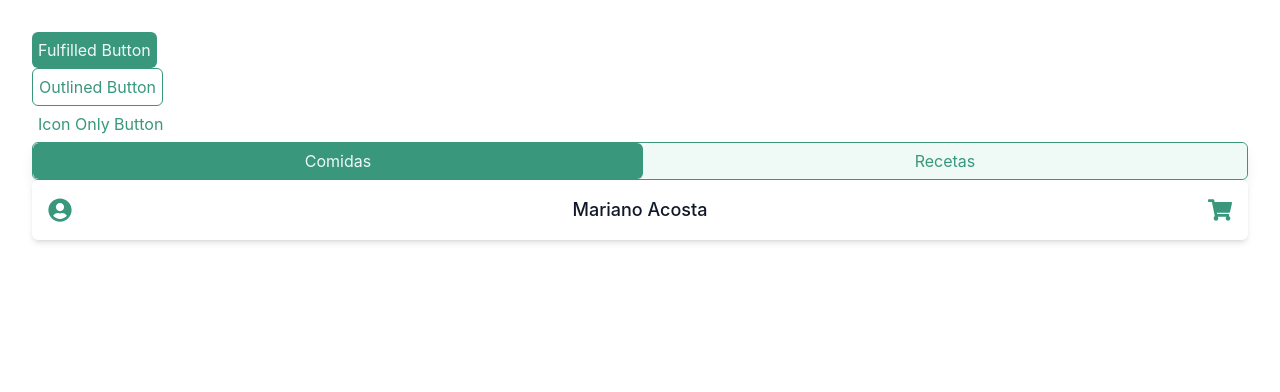
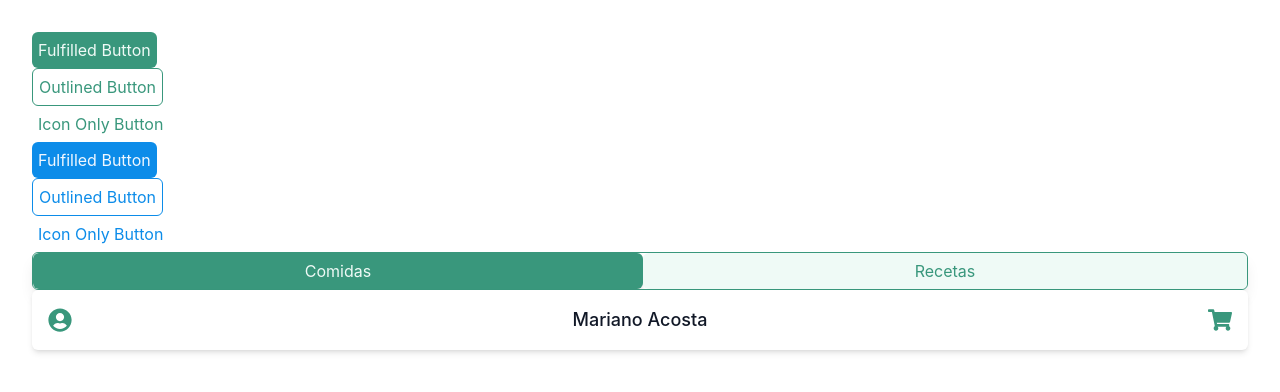
Before and after one commit to n-mangini/comidas-ya, a React (Create React App) app: page / in a window 1280 px wide. Shown: the top 392 px of the page. Built offline with nearby package versions, Linux system fonts and the light colour scheme.

Commit message:
fix: Button colours variant

```diff
--- a/src/App.tsx
+++ b/src/App.tsx
@@ -6,17 +6,30 @@ import TopBar from "./components/common/TopBar";
 function App() {
     return (
         <div className="p-8">
-            <Button variant="fulfilled" icon="/path/to/icon.svg" show_icon={false} show_text={true}>
+            <Button variant="fulfilled" variantType="primary" icon="/path/to/icon.svg" show_icon={false} show_text={true}>
                 Fulfilled Button
             </Button>
 
-            <Button variant="outlined" show_icon={false} show_text={true}>
+            <Button variant="outlined" variantType="primary" show_icon={false} show_text={true}>
                 Outlined Button
             </Button>
 
-            <Button variant="ghost" icon="" show_icon={false} show_text={true}>
+            <Button variant="ghost" variantType="primary" icon="" show_icon={false} show_text={true}>
                 Icon Only Button
             </Button>
+
+            <Button variant="fulfilled" variantType="secondary" icon="/path/to/icon.svg" show_icon={false} show_text={true}>
+                Fulfilled Button
+            </Button>
+
+            <Button variant="outlined" variantType="secondary" show_icon={false} show_text={true}>
+                Outlined Button
+            </Button>
+
+            <Button variant="ghost" variantType="secondary" icon="" show_icon={false} show_text={true}>
+                Icon Only Button
+            </Button>
+
             <SwitchBar />
             <TopBar  address={"Mariano Acosta"}/>
         </div>
--- a/src/components/common/Button/index.tsx
+++ b/src/components/common/Button/index.tsx
@@ -4,44 +4,91 @@ import {cva, VariantProps} from "class-variance-authority";
 const buttonVariant = cva("rounded-md px-1.5 py-1.5 flex items-center justify-center", {
     variants: {
         variant: {
-            fulfilled: [
+            fulfilled: "",
+            outlined: "",
+            ghost: "bg-transparent",
+        },
+        variantType: {
+            primary: "",
+            secondary: "",
+            tertiary: "",
+        },
+        state: {
+            enabled: "",
+            disabled: "cursor-not-allowed",
+            longPress: "",
+        },
+    },
+    compoundVariants: [
+        //Primary
+        {
+            variant: "fulfilled",
+            variantType: "primary",
+            class: [
                 "bg-primary-500 text-primary-50",
                 "active:bg-primary-800 active:text-primary-200",
-                "disabled:bg-primary-100 disabled:text-primary-200", // Disabled state styles
+                "disabled:bg-primary-100 disabled:text-primary-200"
             ],
-            outlined: [
+        },
+        {
+            variant: "outlined",
+            variantType: "primary",
+            class: [
                 "border border-primary-500 text-primary-500",
                 "active:border-primary-800 active:text-primary-800",
                 "disabled:border-primary-200 disabled:text-primary-200",
             ],
-            ghost: [
-                "bg-transparent text-primary-500",
+        },
+        {
+            variant: "ghost",
+            variantType: "primary",
+            class: [
+                "text-primary-500",
                 "active:bg-primary-50 active:text-primary-800",
                 "disabled:text-primary-200 disabled:cursor-not-allowed",
             ],
         },
 
-/*        variantType: {
-            primary: "bg-primary-500 border-primary-500 text-primary-500",
-            secondary: "bg-secondary-500 border-secondary-500 text-secondary-500",
-            tertiary: "bg-neutral-500 border-neutral-500 text-neutral-500",
-        },*/
-        state: {
-            enabled: "",
-            disabled: "disabled:opacity-50 cursor-not-allowed",
-            longPress: "bg-opacity-80",
+        //Secondary
+        {
+            variant: "fulfilled",
+            variantType: "secondary",
+            class: [
+                "bg-secondary-500 text-secondary-50",
+                "active:bg-secondary-800 active:text-secondary-200",
+                "disabled:bg-secondary-100 disabled:text-secondary-200",
+            ],
         },
-    },
+        {
+            variant: "outlined",
+            variantType: "secondary",
+            class: [
+                "border border-secondary-500 text-secondary-500",
+                "active:border-secondary-800 active:text-secondary-800",
+                "disabled:border-secondary-200 disabled:text-secondary-200",
+            ],
+        },
+        {
+            variant: "ghost",
+            variantType: "secondary",
+            class: [
+                "text-secondary-500",
+                "active:bg-secondary-50 active:text-secondary-800",
+                "disabled:text-secondary-200 disabled:cursor-not-allowed",
+            ],
+        },
+    ],
+
     defaultVariants: {
         variant: "fulfilled",
+        variantType: "primary",
         state: "enabled",
-        //variantType: "primary",
     },
 });
 
 export interface ButtonProps extends React.ButtonHTMLAttributes<HTMLButtonElement>, VariantProps<typeof buttonVariant> {
     variant: 'fulfilled' | 'outlined' | 'ghost';
-    //variantType: 'primary' | 'secondary';
+    variantType: 'primary' | 'secondary';
     icon?: string;
     show_icon?: boolean;
     show_text?: boolean;
@@ -52,7 +99,7 @@ export default function Button({
                                    children,
 
                                    variant,
-                                   //variantType,
+                                   variantType,
 
                                    icon,
                                    show_icon = true,
@@ -64,7 +111,7 @@ export default function Button({
         <button
             className={buttonVariant({
                 variant,
-                //variantType,
+                variantType,
             })}
             {...props}
         >
```
Also changed, not shown: 1 other file (tests, documents, lock files or other folders).
